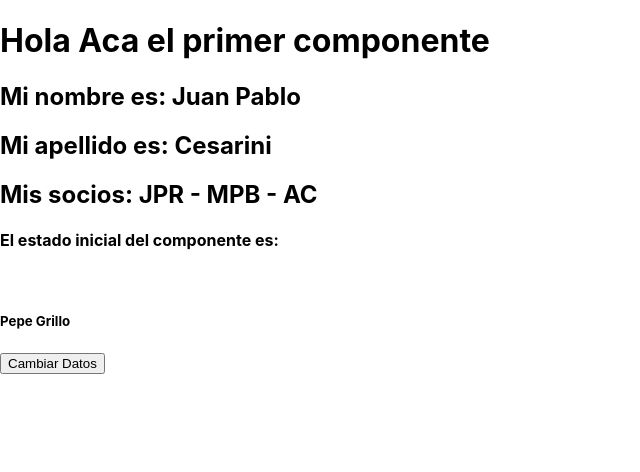
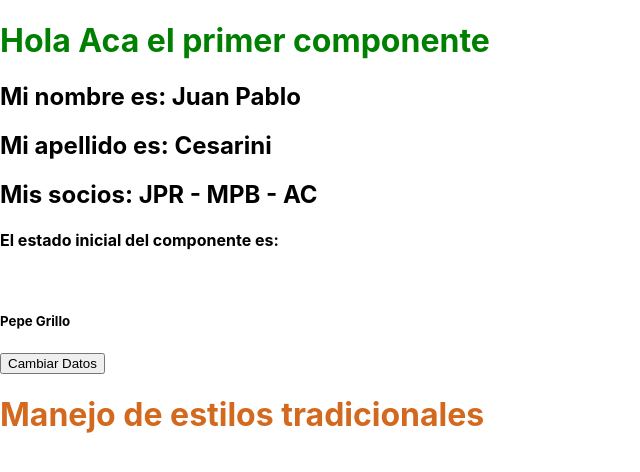
Before and after one commit to juanPabloCesarini/react-udemy, a React (Create React App) app in the folder cursoudemy/: page / in a window 1280 px wide. Shown: the top 472 px of the page, without its empty margins (0-640 px from the left). Built offline with nearby package versions, Linux system fonts and the light colour scheme.

Commit message:
estilos con archivo css externo

```diff
--- a/cursoudemy/src/App.css
+++ b/cursoudemy/src/App.css
@@ -36,3 +36,6 @@
     transform: rotate(360deg);
   }
 }
+h1 {
+  color: green;
+}
--- a/cursoudemy/src/App.js
+++ b/cursoudemy/src/App.js
@@ -2,6 +2,8 @@ import './App.css';
 import PrimerComponente from './Components/PrimerComponente';
 import Propiedades from './Components/Propiedades';
 import Estados from './Components/Estados';
+import EstilosTradicionales from './Components/EstilosTradicionales';
+
 function App() {
     const socios = "JPR - MPB - AC";
     return (
@@ -11,7 +13,9 @@ function App() {
                 lastname="Cesarini"
                 los_socios={socios}
             />
-            <Estados/>
+            <Estados />
+            <EstilosTradicionales />
+
         </>
     );
 }
--- /dev/null
+++ b/cursoudemy/src/Components/EstilosTradicionales.css
@@ -0,0 +1,3 @@
+.h1 {
+  color: chocolate;
+}
--- /dev/null
+++ b/cursoudemy/src/Components/EstilosTradicionales.js
@@ -0,0 +1,25 @@
+import React, { Component } from 'react'
+import './EstilosTradicionales.css'
+/**
+ *  Los estilos de esta manera se pisan en App.js, por lo que usar las etiquetas en un archivo css
+ * implica que todos los componentes adquieran los mismos estilos,
+ * es mejor para evitar inconvenient3es crear clases. Ejemplo:
+ *  h1{ ---> esto implica a que todos los h1 de todos los componentes en mismo color
+ *     color: green;
+ * }
+ * .h1ComponenteMenu{ ---> estilo pensado para que aplique a una etiqueta en particular
+ *  color: orange;
+ * }
+ * <h1 class="h1ComponenteMenu">ESTE TITULO SERÁ NARANJA</h1>
+ */
+
+export default class EstilosTradicionales extends Component {
+    render() {
+        return (
+            <>
+
+                <h1 class="h1">Manejo de estilos tradicionales</h1>
+            </>
+        )
+    }
+}
```
